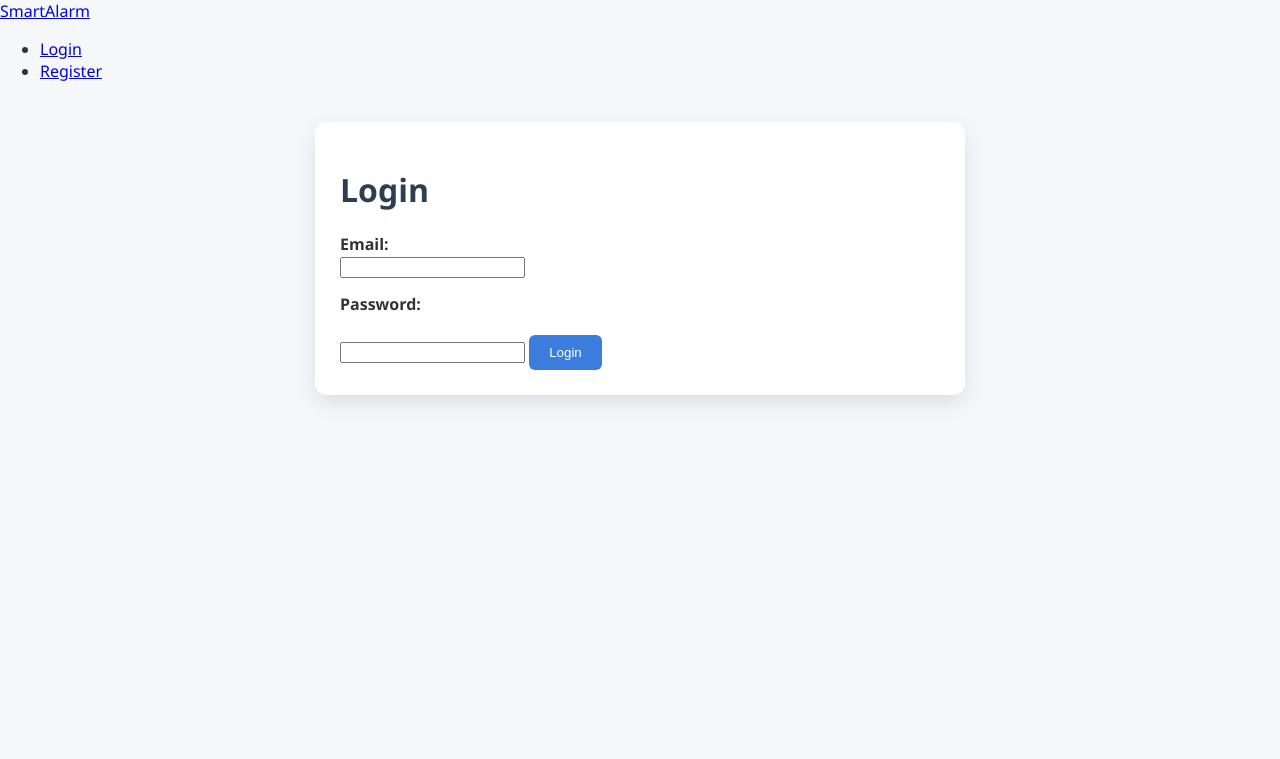
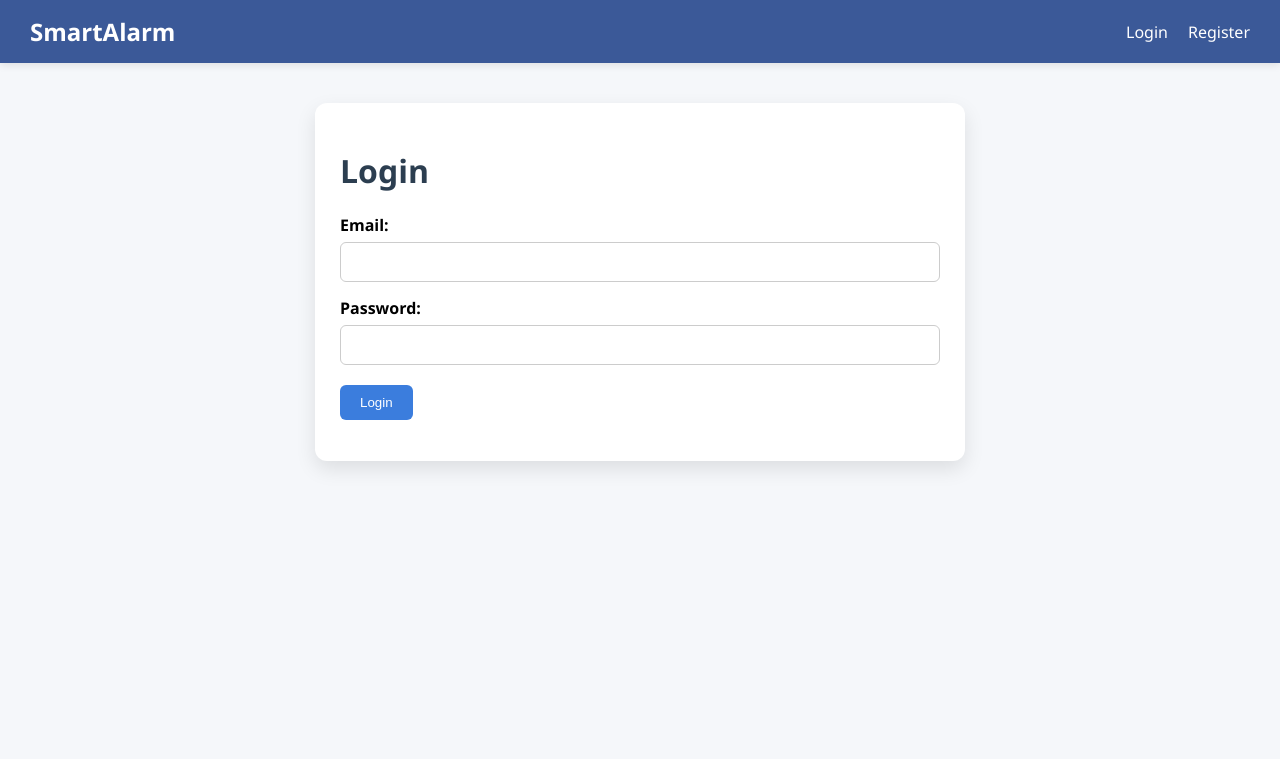
Before and after one commit to iYaktina/Smart-Alarm, a PHP site: page /SmartAlarmSystem/Public/View/login.php in a window 1280 px wide. Shown: the top 759 px of the page. Run offline with PHP 8.4, Linux system fonts and the light colour scheme.

Commit message:
Models updates , Front end design attached , files that are no longer needed are removed

```diff
--- a/Model/Alarm.php
+++ b/Model/Alarm.php
@@ -28,4 +28,9 @@ class Alarm {
         }
         return $alarms;
     }
+        public function delete(int $userId, int $alarmId): bool {
+        $stmt = $this->conn->prepare("DELETE FROM alarms WHERE id = ? AND user_id = ?");
+        $stmt->bind_param("ii", $alarmId, $userId);
+        return $stmt->execute();
+    }
 }
--- a/Public/View/Partials/navbar.php
+++ b/Public/View/Partials/navbar.php
@@ -8,12 +8,12 @@ $isAdmin = isset($_SESSION['is_admin']) && $_SESSION['is_admin'];
     <a href="index.php" class="nav-logo">SmartAlarm</a>
     <ul class="nav-menu">
       <?php if ($isLoggedIn): ?>
-        <li><a href="index.php">Dashboard</a></li>
-        <li><a href="index.php?action=showForm">New Alarm</a></li>
-        <li><a href="index.php?action=logout">Logout</a></li>
+        <li><a href="dashboard.php">Dashboard</a></li>
+        <li><a href="set-alarm.php">New Alarm</a></li>
         <?php if ($isAdmin): ?>
-          <li><a href="index.php?action=admin">Admin Panel</a></li>
+          <li><a href="admin.php">Admin Panel</a></li>
         <?php endif; ?>
+        <li><a href="logout.php">Logout</a></li>
       <?php else: ?>
         <li><a href="login.php">Login</a></li>
         <li><a href="register.php">Register</a></li>
--- a/Public/View/admin.php
+++ b/Public/View/admin.php
@@ -3,7 +3,7 @@
 <head>
   <meta charset="UTF-8">
   <title>Admin Dashboard</title>
-  <link rel="stylesheet" href="css/style.css">
+  <link rel="stylesheet" href="../css/style.css">
 </head>
 <body>
 <?php include_once __DIR__ . '/partials/navbar.php'; ?>
--- a/Public/View/index.php
+++ b/Public/View/index.php
@@ -4,7 +4,7 @@
 <head>
   <meta charset="UTF-8">
   <title>SmartAlarm | Home</title>
-  <link rel="stylesheet" href="css/style.css">
+  <link rel="stylesheet" href="../css/style.css">
 </head>
 <body>
   <?php include_once '../View/partials/navbar.php'; ?>
--- a/Public/View/login.php
+++ b/Public/View/login.php
@@ -1,15 +1,24 @@
+<?php
+require_once '../View/partials/navbar.php';
+?>
 <!DOCTYPE html>
 <html lang="en">
 <head>
   <meta charset="UTF-8">
   <title>Login</title>
-  <link rel="stylesheet" href="css/style.css">
+  <link rel="stylesheet" href="../css/style.css">
 </head>
 <body>
-<?php include_once __DIR__ . '/partials/navbar.php'; ?>
 <div class="container">
   <h1>Login</h1>
-  <form method="POST" action="index.php?action=login">
+
+  <?php if (!empty($_SESSION['error'])): ?>
+    <div class="message error"><?= $_SESSION['error']; unset($_SESSION['error']); ?></div>
+  <?php elseif (!empty($_SESSION['message'])): ?>
+    <div class="message success"><?= $_SESSION['message']; unset($_SESSION['message']); ?></div>
+  <?php endif; ?>
+
+  <form method="POST" action="login.php">
     <label>Email:</label>
     <input type="email" name="email" required>
 
@@ -21,3 +30,12 @@
 </div>
 </body>
 </html>
+
+<?php
+// At the bottom: process form submission
+if ($_SERVER['REQUEST_METHOD'] === 'POST') {
+    require_once '../../Controller/UserController.php';
+    $controller = new UserController();
+    $controller->login(); // handles validation and session
+}
+?>
--- a/Public/View/set-alarm.php
+++ b/Public/View/set-alarm.php
@@ -1,7 +1,7 @@
 <?php
-require_once '../Include/auth.php'; // requires login
+require_once '../../Include/auth.php'; // requires login
 require_once '../View/partials/navbar.php';
-require_once '../Commands/SetAlarmCommand.php';
+require_once '../../Commands/SetAlarmCommands.php';
 
 if ($_SERVER['REQUEST_METHOD'] === 'POST') {
     $time = $_POST['alarm_time'];
@@ -23,7 +23,7 @@ if ($_SERVER['REQUEST_METHOD'] === 'POST') {
 <head>
   <meta charset="UTF-8">
   <title>Set Alarm</title>
-  <link rel="stylesheet" href="css/style.css">
+  <link rel="stylesheet" href="../css/style.css">
 </head>
 <body>
 <div class="container">
--- /dev/null
+++ b/Public/css/forms.css
@@ -0,0 +1,37 @@
+form {
+  margin-top: 20px;
+}
+
+label {
+  display: block;
+  margin-top: 15px;
+  font-weight: bold;
+}
+
+input[type="text"],
+input[type="time"],
+input[type="email"],
+input[type="password"],
+input[type="number"],
+select {
+  width: 100%;
+  padding: 10px;
+  margin-top: 6px;
+  border: 1px solid #ccc;
+  border-radius: 6px;
+  font-size: 1em;
+}
+
+button, .btn {
+  margin-top: 20px;
+  padding: 10px 20px;
+  background-color: #3b7ddd;
+  color: white;
+  border: none;
+  border-radius: 6px;
+  cursor: pointer;
+}
+
+button:hover, .btn:hover {
+  background-color: #2f65b3;
+}
--- /dev/null
+++ b/Public/css/layout.css
@@ -0,0 +1,16 @@
+body {
+  margin: 0;
+  padding: 0;
+  background-color: #f5f7fa;
+  font-family: 'Segoe UI', sans-serif;
+}
+
+.container {
+  width: 90%;
+  max-width: 600px;
+  margin: 40px auto;
+  padding: 25px;
+  background-color: #fff;
+  border-radius: 12px;
+  box-shadow: 0 8px 20px rgba(0, 0, 0, 0.1);
+}
--- /dev/null
+++ b/Public/css/messages.css
@@ -0,0 +1,19 @@
+.message {
+  padding: 10px;
+  margin-top: 15px;
+  border-left: 5px solid #ccc;
+  background-color: #f0f0f0;
+  color: #333;
+}
+
+.message.success {
+  border-color: #28a745;
+  background-color: #e8f5e9;
+  color: #2e7d32;
+}
+
+.message.error {
+  border-color: #dc3545;
+  background-color: #f8d7da;
+  color: #721c24;
+}
--- /dev/null
+++ b/Public/css/navbar.css
@@ -0,0 +1,30 @@
+.navbar {
+  background-color: #3b5998;
+  padding: 15px 30px;
+  box-shadow: 0 2px 8px rgba(0,0,0,0.1);
+}
+
+.nav-container {
+  display: flex;
+  justify-content: space-between;
+  align-items: center;
+}
+
+.nav-logo {
+  font-size: 1.5em;
+  color: #fff;
+  font-weight: bold;
+}
+
+.nav-menu {
+  list-style: none;
+  display: flex;
+  gap: 20px;
+  margin: 0;
+  padding: 0;
+}
+
+.nav-menu li a {
+  color: #fff;
+  font-weight: 500;
+}
--- a/Public/css/style.css
+++ b/Public/css/style.css
@@ -1,61 +1,5 @@
-body {
-  font-family: 'Segoe UI', sans-serif;
-  background-color: #f5f7fa;
-  color: #333;
-  margin: 0;
-  padding: 0;
-}
-
-.container {
-  width: 90%;
-  max-width: 600px;
-  margin: 40px auto;
-  padding: 25px;
-  background-color: #fff;
-  border-radius: 12px;
-  box-shadow: 0 8px 20px rgba(0, 0, 0, 0.1);
-}
-
-h1, h2 {
-  color: #2c3e50;
-}
-
-label {
-  display: block;
-  margin-top: 15px;
-  font-weight: bold;
-}
-
-input[type="text"],
-input[type="time"],
-input[type="number"],
-select {
-  width: 100%;
-  padding: 10px;
-  margin-top: 6px;
-  border: 1px solid #ccc;
-  border-radius: 6px;
-  font-size: 1em;
-}
-
-button, .btn {
-  margin-top: 20px;
-  padding: 10px 20px;
-  background-color: #3b7ddd;
-  color: white;
-  border: none;
-  border-radius: 6px;
-  cursor: pointer;
-  text-decoration: none;
-}
-
-button:hover, .btn:hover {
-  background-color: #2f65b3;
-}
-
-.message {
-  background-color: #dff0d8;
-  border-left: 4px solid #3c763d;
-  padding: 10px;
-  margin-bottom: 20px;
-}
+@import url('layout.css');
+@import url('typography.css');
+@import url('navbar.css');
+@import url('forms.css');
+@import url('messages.css');
--- /dev/null
+++ b/Public/css/typography.css
@@ -0,0 +1,12 @@
+h1, h2 {
+  color: #2c3e50;
+}
+
+a {
+  color: #3b7ddd;
+  text-decoration: none;
+}
+
+a:hover {
+  text-decoration: underline;
+}
```
Also changed, not shown: Public/View/alarm_form.php (deleted, +0 -33 lines), Public/View/dashboard.php (+9 -5 lines), Public/View/delete-alarm.php (added, +12 -0 lines), Public/View/register.php (+18 -3 lines).
